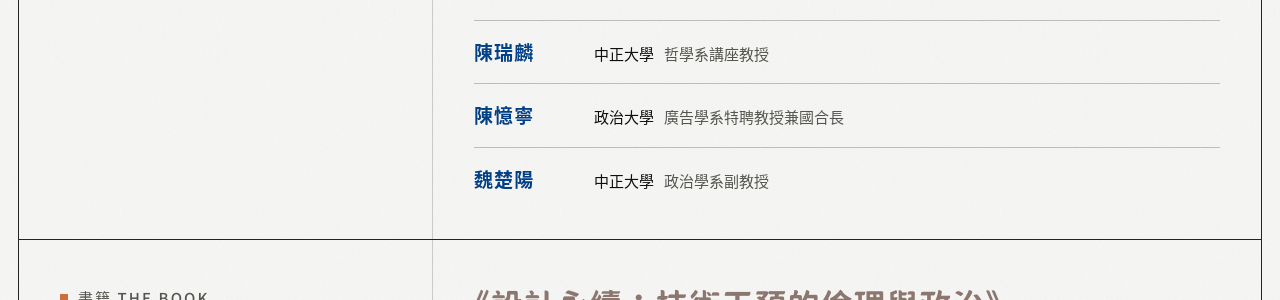
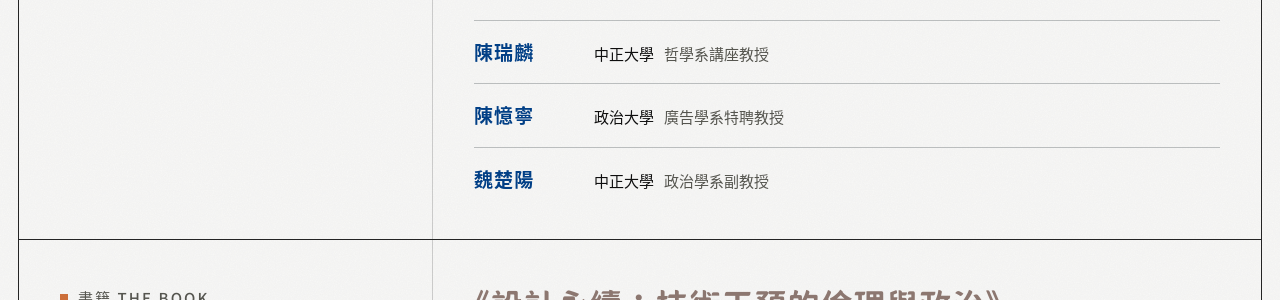
Before and after one commit to hungching1982/technosophy-lab, a Jekyll site: the page built from events/design-for-green-symposium/index.html, in a window 1280 px wide and 900 px high, scrolled down 1065 px. Shown: the part 154-454 px from the top of the window. Built offline with Jekyll 4.4.1, drawn with Linux system fonts in a browser that asks for light colours.

Commit message:
論壇頁：陳憶寧職稱拿掉國合長
Co-Authored-By: Claude Opus 5.5 <noreply@anthropic.com>
Claude-Session: https://claude.ai/code/session_01Sw5Jx27QhNJabd4dD4wWv7

```diff
--- a/events/design-for-green-symposium/index.html
+++ b/events/design-for-green-symposium/index.html
@@ -51,7 +51,7 @@ register_url: ""
       <li><span class="nm">郭文華</span><span class="af"><span class="sc">陽明交通大學</span><span class="tt">科技與社會研究所特聘教授／國際 STS 學會（4S）會長</span></span></li>
       <li><span class="nm">陳恒安</span><span class="af"><span class="sc">成功大學</span><span class="tt">歷史學系教授</span></span></li>
       <li><span class="nm">陳瑞麟</span><span class="af"><span class="sc">中正大學</span><span class="tt">哲學系講座教授</span></span></li>
-      <li><span class="nm">陳憶寧</span><span class="af"><span class="sc">政治大學</span><span class="tt">廣告學系特聘教授兼國合長</span></span></li>
+      <li><span class="nm">陳憶寧</span><span class="af"><span class="sc">政治大學</span><span class="tt">廣告學系特聘教授</span></span></li>
       <li><span class="nm">魏楚陽</span><span class="af"><span class="sc">中正大學</span><span class="tt">政治學系副教授</span></span></li>
     </ul>
   </div>
```
